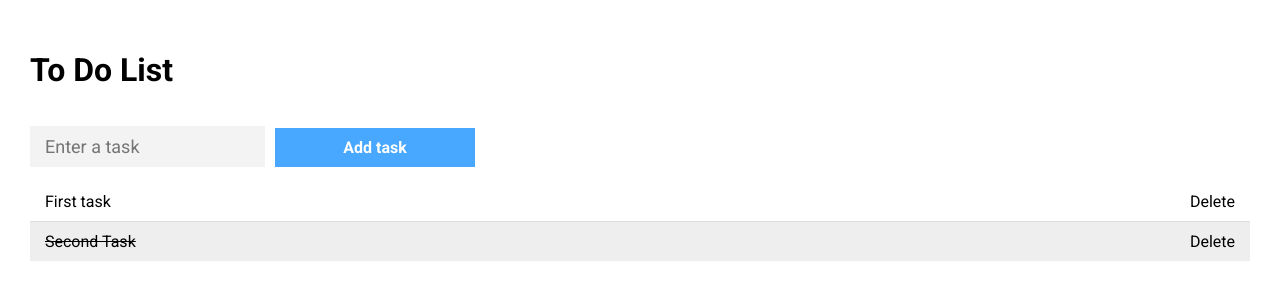
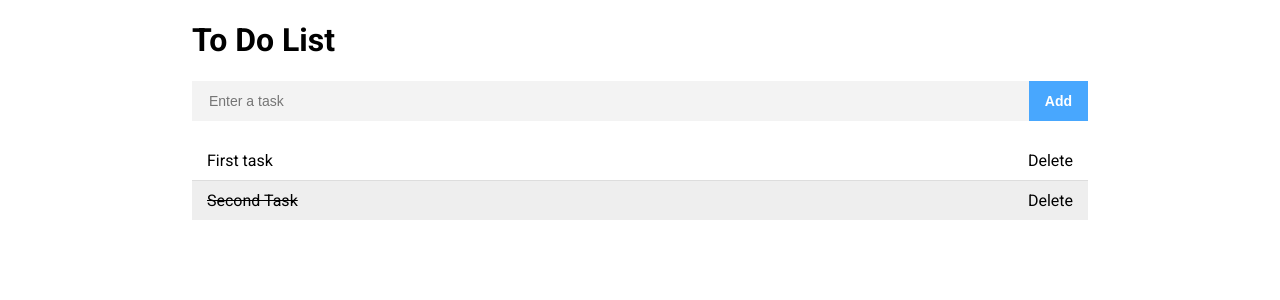
Before and after one commit to jithamolns/To-do-list, an Angular app in the folder to-do-list/: page / in a window 1280 px wide. Shown: the top 300 px of the page. Built offline with nearby package versions, Linux system fonts and the light colour scheme.

Commit message:
Styles added

```diff
--- a/to-do-list/src/app/components/todos/todos.component.css
+++ b/to-do-list/src/app/components/todos/todos.component.css
@@ -1,3 +1,12 @@
+
+.todo-body{
+	width: 70%;
+	margin: auto;
+}
+.form-flex{
+	display: flex;
+	margin-bottom: 20px;
+}
 .todo {
 	display: flex;
 	padding: 10px 15px;
@@ -29,11 +38,11 @@
 	display: inline-block;
 	padding: 10px 15px;
 	appearance: none;
-	border: none;
+	border: 2px solid #F3F3F3;
 	background-color: #F3F3F3;
-	margin-top: 15px;
-	font-size: 18px;
+	font-size: 14px;
 	outline: none;
+	flex: 1 1 100%;
 }
 
 .submit-btn {
@@ -41,13 +50,18 @@
 	width: 100%;
 	max-width: 200px;
 	appearance: none;
-	border: none;
+	border: 1px solid #48a7fe;
 	outline: none;
 	background: none;
 	background-color: #48a7fe;
 	color: #FFF;
-	margin: 15px auto;
 	padding: 10px 15px;
-	font-size: 16px;
+	font-size: 14px;
 	font-weight: 700;
+	cursor: pointer;
+	flex: 1 1 50px;
 }
+.submit-btn:hover{
+	background-color: white;
+	color: #48a7fe;
+}
--- a/to-do-list/src/app/components/todos/todos.component.html
+++ b/to-do-list/src/app/components/todos/todos.component.html
@@ -1,7 +1,8 @@
-
+<div class="todo-body">
     <h1>{{title}}</h1>
 
     <form (submit)="addTask()">
+       <div class="form-flex">
         <input
             type="text"
             class="taskName"
@@ -9,7 +10,8 @@
             name="inputTodo"
             [(ngModel)] = "inputTodo"
         />
-  <input type="submit" class="submit-btn" value="Add task" />
+        <input type="submit" class="submit-btn" value="Add" />
+       </div>
     </form>
 
     <div *ngFor="let todo of todos; let i = index;" class="todo {{(todo.completed ? 'done': '')}}" >
@@ -17,3 +19,4 @@
         <div class="content" (click) = "toggleDone(i)">{{ todo.content }}</div>
         <div class="delete" (click) = "deleteTask(i)">Delete</div>
     </div>
+</div>
--- a/to-do-list/src/styles.css
+++ b/to-do-list/src/styles.css
@@ -1,27 +1,5 @@
 /* You can add global styles to this file, and also import other style files */
 body{
-    padding: 30px;
     margin: 0;
     font-family: 'Roboto', sans-serif;
 }
-input{
-    margin-right: 10px;
-    font-family: 'Roboto', sans-serif;
-    padding: 9px 20px;
-}
-button{
-    background-color: #7575fd;
-    padding: 10px 20px;
-    border: 0;
-    color: white;
-    cursor: pointer;
-}
-button:hover{
-    background-color: #5555b1;
-}
-td{
-    padding: 3px 20px;
-}
-td button{
-    margin-right: 10px;
-}
```
Lines whose indentation alone changed are shown as unchanged.
